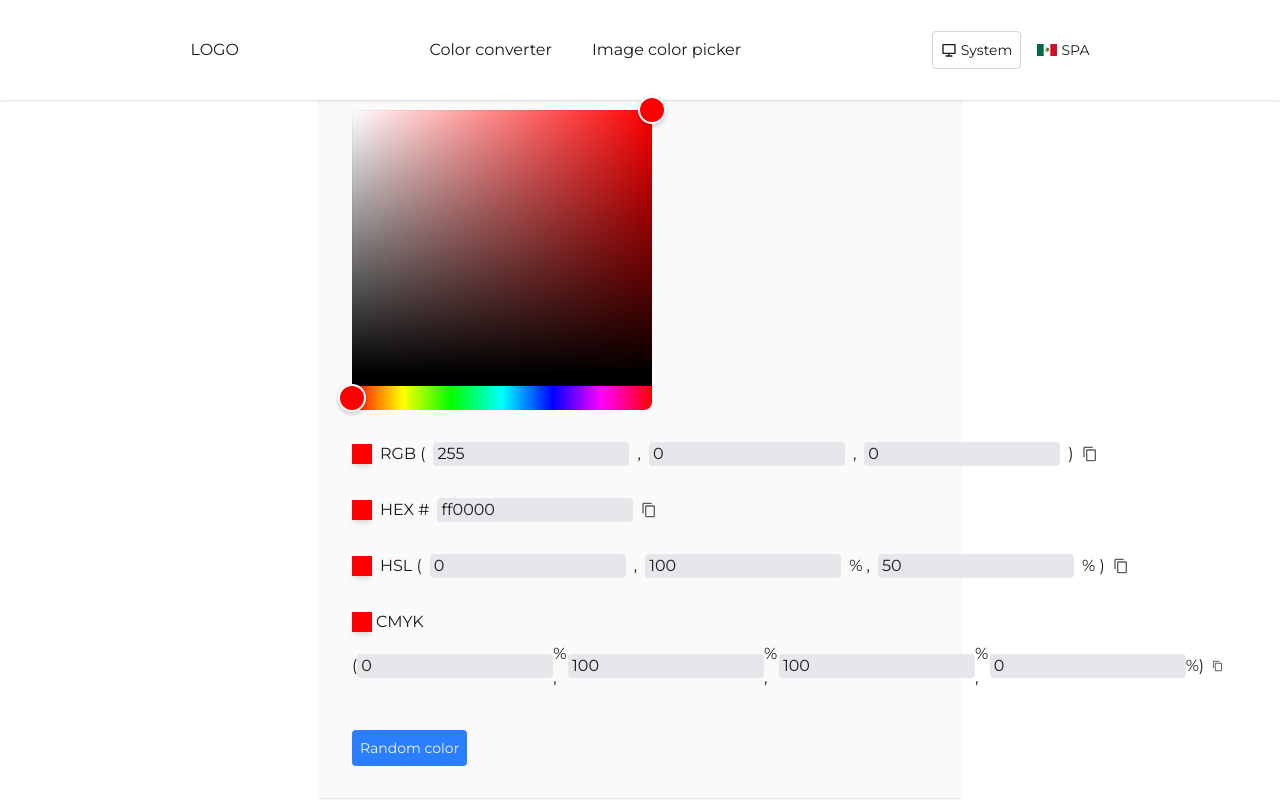
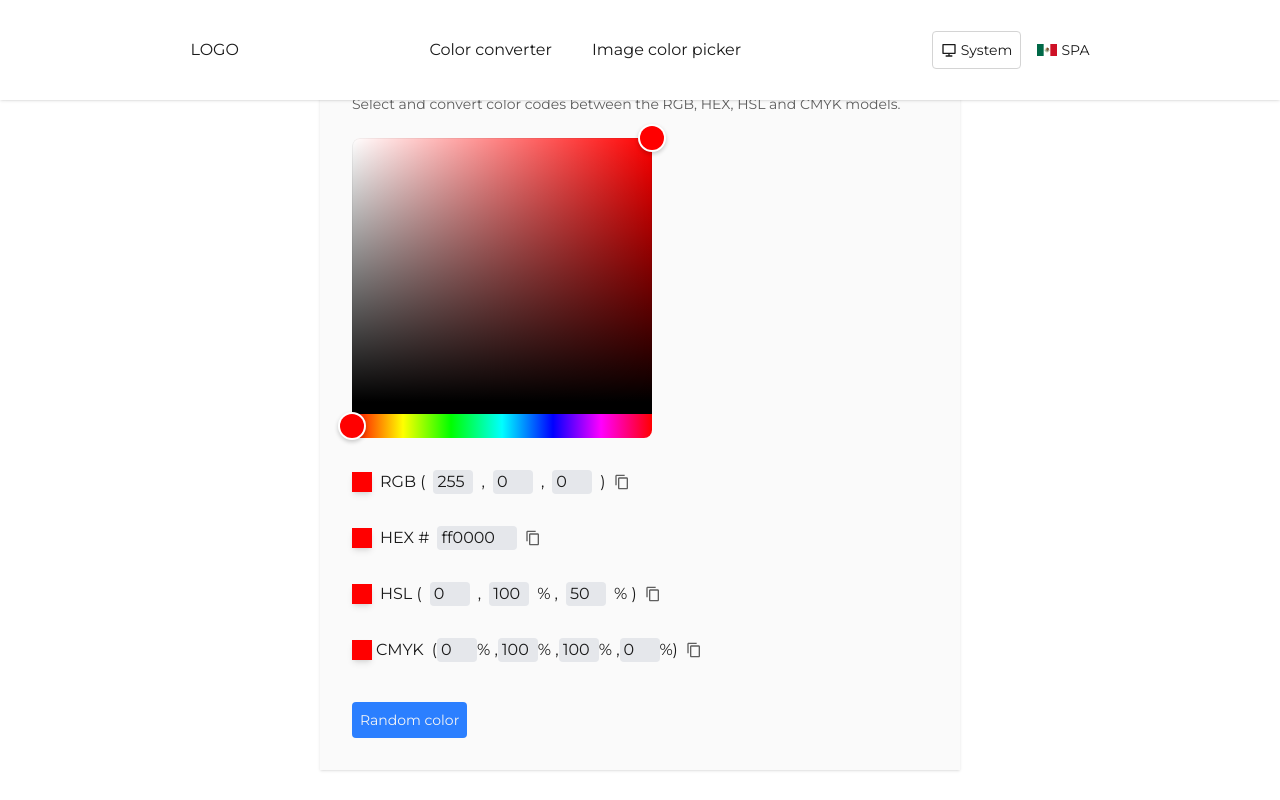
Before and after one commit to ManeRdz/color-converter, a React (Vite) app: page /color-converter in a window 1280 px wide. Built offline with nearby package versions, Linux system fonts and the light colour scheme.

Commit message:
Fix: Fixed dynamics width of inputs changed for inline styles

```diff
--- a/src/components/ColorInputValue.tsx
+++ b/src/components/ColorInputValue.tsx
@@ -5,7 +5,7 @@ interface ColorInputValueProps {
     value?: string
   ) => void;
   maxLenght: number;
-  width: number;
+  width: string;
 }
 
 const ColorInputValue = ({
@@ -20,7 +20,8 @@ const ColorInputValue = ({
       value={value}
       onChange={callBackFunction}
       maxLength={maxLenght}
-      className={`text-text-color w-${width} bg-input-color pl-1 rounded-sm outline-0`}
+      style={{ width: `${width}px` }}
+      className={`text-text-color bg-input-color pl-1 rounded-sm outline-0`}
     />
   );
 };
--- a/src/pages/ColorConverter.tsx
+++ b/src/pages/ColorConverter.tsx
@@ -225,21 +225,21 @@ const ColorConverter = () => {
                     value={RGBColor.r}
                     callBackFunction={(e) => changeRGBInputColor(e, "r")}
                     maxLenght={3}
-                    width={10}
+                    width={"40"}
                   />
                   <span className="text-text-color max-md:text-sm">,</span>
                   <ColorInputValue
                     value={RGBColor.g}
                     callBackFunction={(e) => changeRGBInputColor(e, "g")}
                     maxLenght={3}
-                    width={10}
+                    width={"40"}
                   />
                   <span className="text-text-color max-md:text-sm">,</span>
                   <ColorInputValue
                     value={RGBColor.b}
                     callBackFunction={(e) => changeRGBInputColor(e, "b")}
                     maxLenght={3}
-                    width={10}
+                    width={"40"}
                   />
                   <p className="text-text-color max-md:text-sm">)</p>
                   <MdOutlineContentCopy
@@ -264,7 +264,7 @@ const ColorConverter = () => {
                   value={HEXColor}
                   callBackFunction={(e) => changeHEXInputColor(e)}
                   maxLenght={6}
-                  width={20}
+                  width={"80"}
                 />
                 <MdOutlineContentCopy
                   onClick={() => copyColor(`#${HEXColor}`)}
@@ -284,21 +284,21 @@ const ColorConverter = () => {
                   value={HSLColor.h}
                   callBackFunction={(e) => changeHSLInputColor(e, "h")}
                   maxLenght={3}
-                  width={10}
+                  width={"40"}
                 />
                 <span className="text-text-color max-md:text-sm">,</span>
                 <ColorInputValue
                   value={HSLColor.s}
                   callBackFunction={(e) => changeHSLInputColor(e, "s")}
                   maxLenght={3}
-                  width={10}
+                  width={"40"}
                 />
                 <span className="text-text-color max-md:text-sm">% ,</span>
                 <ColorInputValue
                   value={HSLColor.l}
                   callBackFunction={(e) => changeHSLInputColor(e, "l")}
                   maxLenght={3}
-                  width={10}
+                  width={"40"}
                 />
                 <p className="text-text-color max-md:text-sm">% )</p>
                 <MdOutlineContentCopy
@@ -326,28 +326,28 @@ const ColorConverter = () => {
                     value={CMYKColor.c}
                     callBackFunction={(e) => changeCMYKInputColor(e, "c")}
                     maxLenght={3}
-                    width={10}
+                    width={"40"}
                   />
                   <span className="text-text-color max-md:text-sm">% ,</span>
                   <ColorInputValue
                     value={CMYKColor.m}
                     callBackFunction={(e) => changeCMYKInputColor(e, "m")}
                     maxLenght={3}
-                    width={10}
+                    width={"40"}
                   />
                   <span className="text-text-color max-md:text-sm">% ,</span>
                   <ColorInputValue
                     value={CMYKColor.y}
                     callBackFunction={(e) => changeCMYKInputColor(e, "y")}
                     maxLenght={3}
-                    width={10}
+                    width={"40"}
                   />
                   <span className="text-text-color max-md:text-sm">% ,</span>
                   <ColorInputValue
                     value={CMYKColor.k}
                     callBackFunction={(e) => changeCMYKInputColor(e, "k")}
                     maxLenght={3}
-                    width={10}
+                    width={"40"}
                   />
                   <p className="text-text-color max-md:text-sm">%)</p>
                   <MdOutlineContentCopy
```
